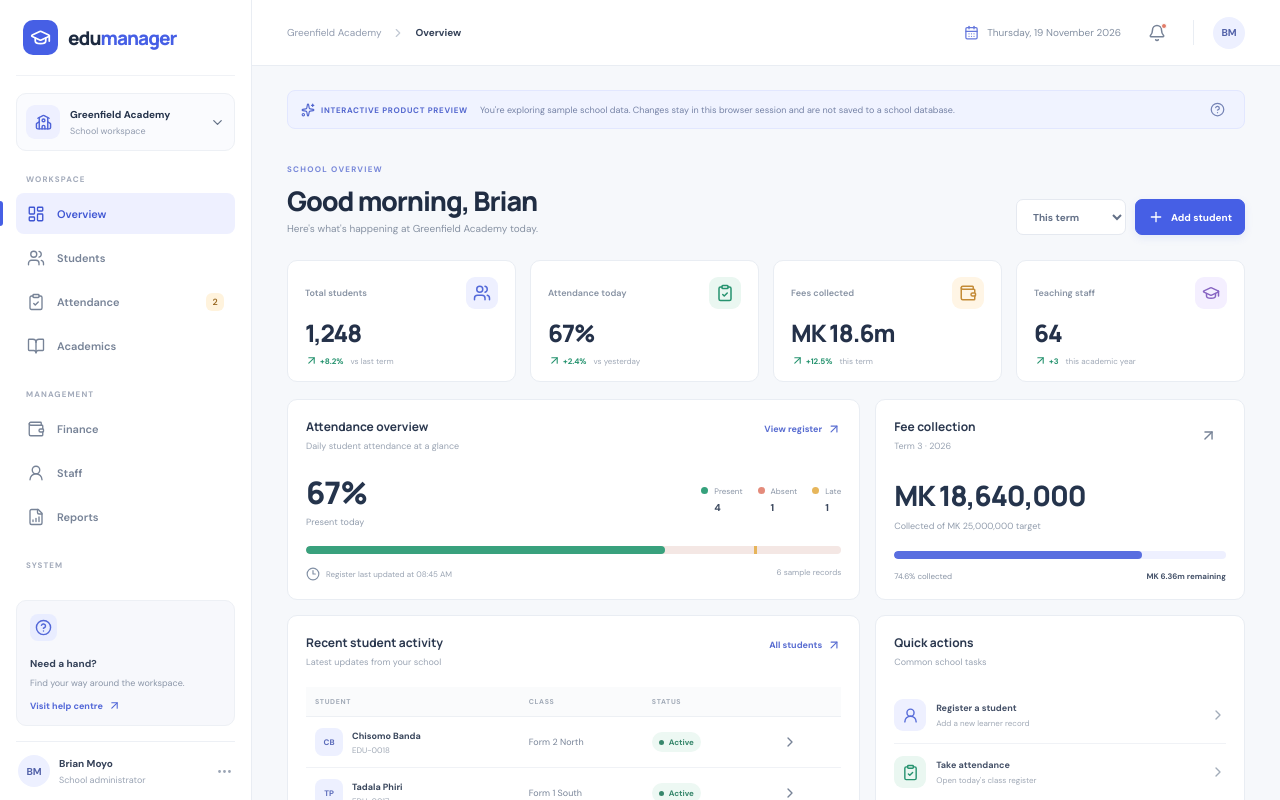
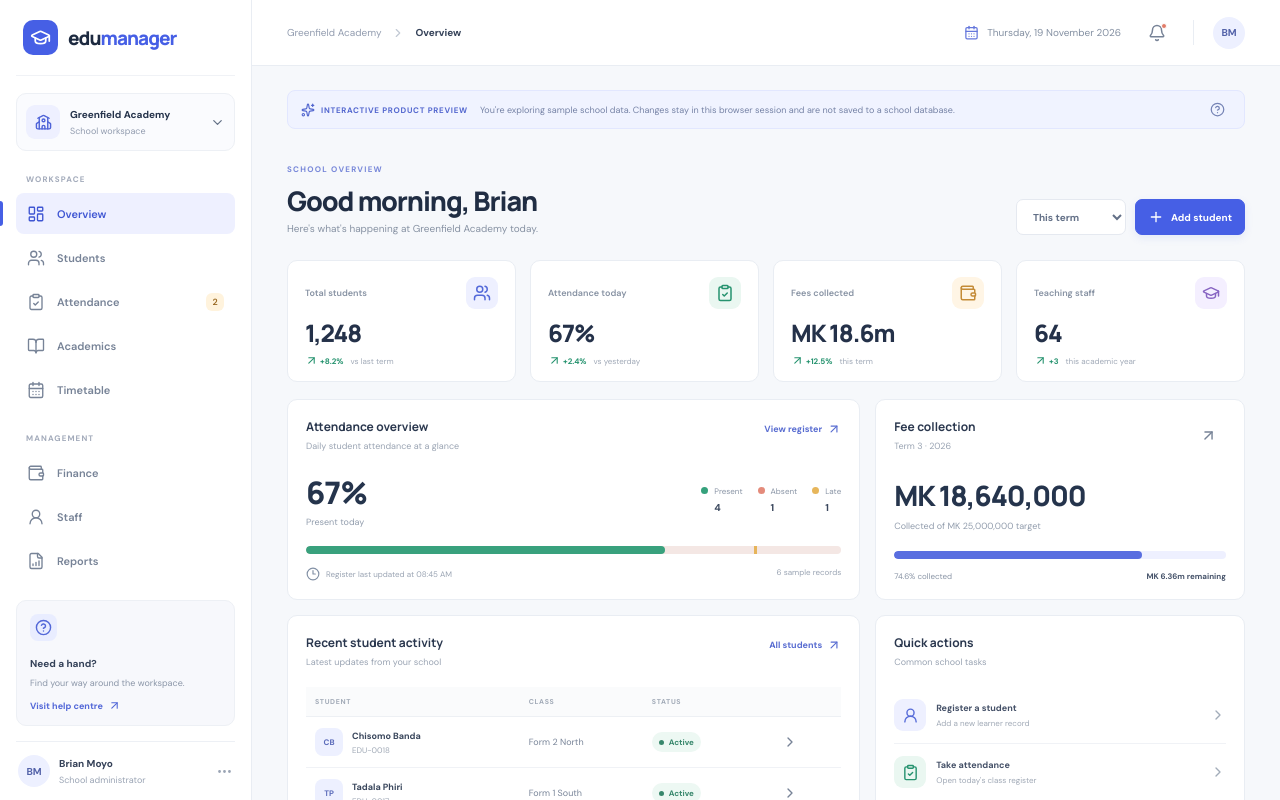
Before and after one commit to blessings2008/Edumanager, a React (Vite) app in the folder apps/web/: page / in a window 1280 px wide. Shown: the top 800 px of the page. Built offline with nearby package versions, Linux system fonts and the light colour scheme.

Commit message:
feat(web): add timetable navigation and workspace

```diff
--- a/apps/web/src/App.tsx
+++ b/apps/web/src/App.tsx
@@ -1,4 +1,5 @@
 import { useState } from "react";
+import { Timetable } from "./Timetable";
 import type * as React from "react";
 import {
   ArrowUpRight, Bell, BookOpen, CalendarDays, CheckCircle2, ChevronDown,
@@ -8,7 +9,7 @@ import {
   X, Clock3, AlertCircle, CircleDollarSign, School, Sparkles,
 } from "lucide-react";
 
-type Page = "Overview" | "Students" | "Attendance" | "Academics" | "Finance" | "Staff" | "Reports" | "Settings";
+type Page = "Overview" | "Students" | "Attendance" | "Academics" | "Timetable" | "Finance" | "Staff" | "Reports" | "Settings";
 type Student = { id: string; name: string; className: string; guardian: string; phone: string; status: "Active" | "Pending" };
 type StaffMember = { id: string; name: string; role: string; department: string; focus: string; status: "Active" | "On leave"; employment: string };
 
@@ -35,6 +36,7 @@ const navItems: { label: Page; icon: typeof LayoutDashboard; group: string }[] =
   { label: "Students", icon: Users, group: "WORKSPACE" },
   { label: "Attendance", icon: ClipboardCheck, group: "WORKSPACE" },
   { label: "Academics", icon: BookOpen, group: "WORKSPACE" },
+  { label: "Timetable", icon: CalendarDays, group: "WORKSPACE" },
   { label: "Finance", icon: Wallet, group: "MANAGEMENT" },
   { label: "Staff", icon: UserRound, group: "MANAGEMENT" },
   { label: "Reports", icon: FileBarChart, group: "MANAGEMENT" },
@@ -105,6 +107,7 @@ function App() {
           {page === "Students" && <Students students={students} query={query} setQuery={setQuery} onAdd={() => setShowAddStudent(true)} />}
           {page === "Attendance" && <Attendance attendance={attendance} setAttendance={setAttendance} presentCount={presentCount} absentCount={absentCount} lateCount={lateCount} />}
           {page === "Academics" && <Academics onNotify={announce} />}
+          {page === "Timetable" && <Timetable onNotify={announce} />}
           {page === "Finance" && <Finance onNotify={announce} />}
           {page === "Staff" && <Staff onNotify={announce} />}
           {page === "Reports" && <Reports onNotify={announce} />}
```
